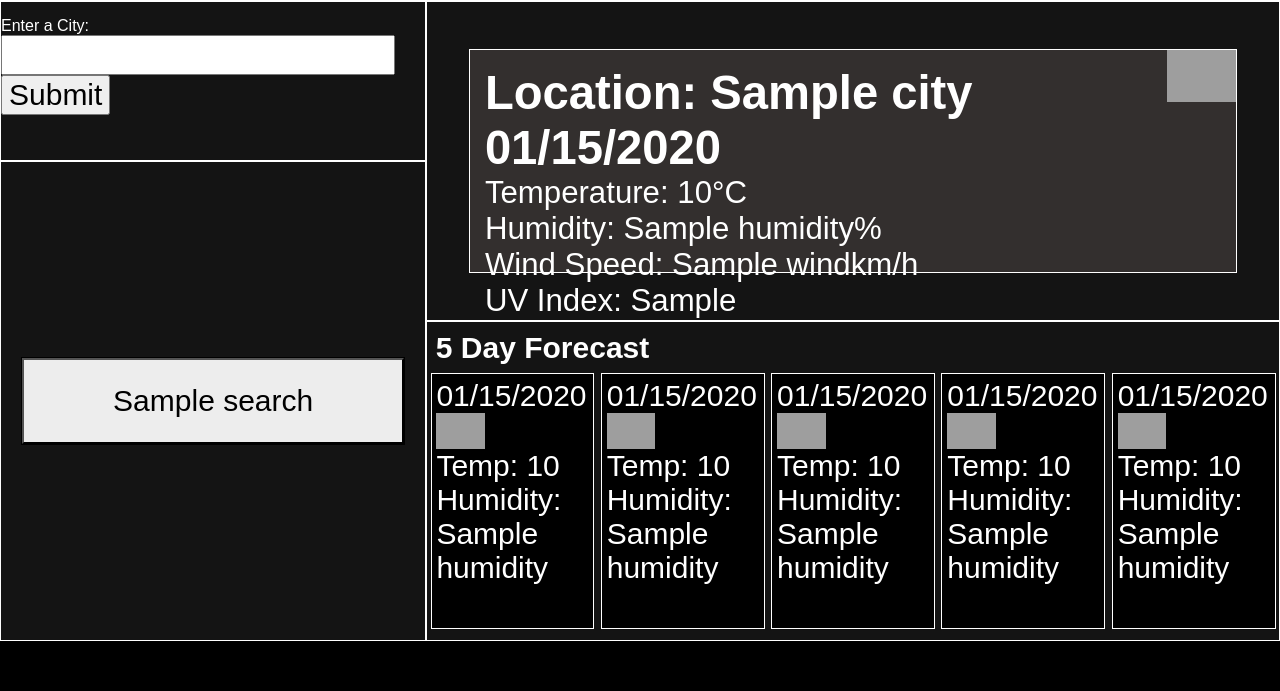
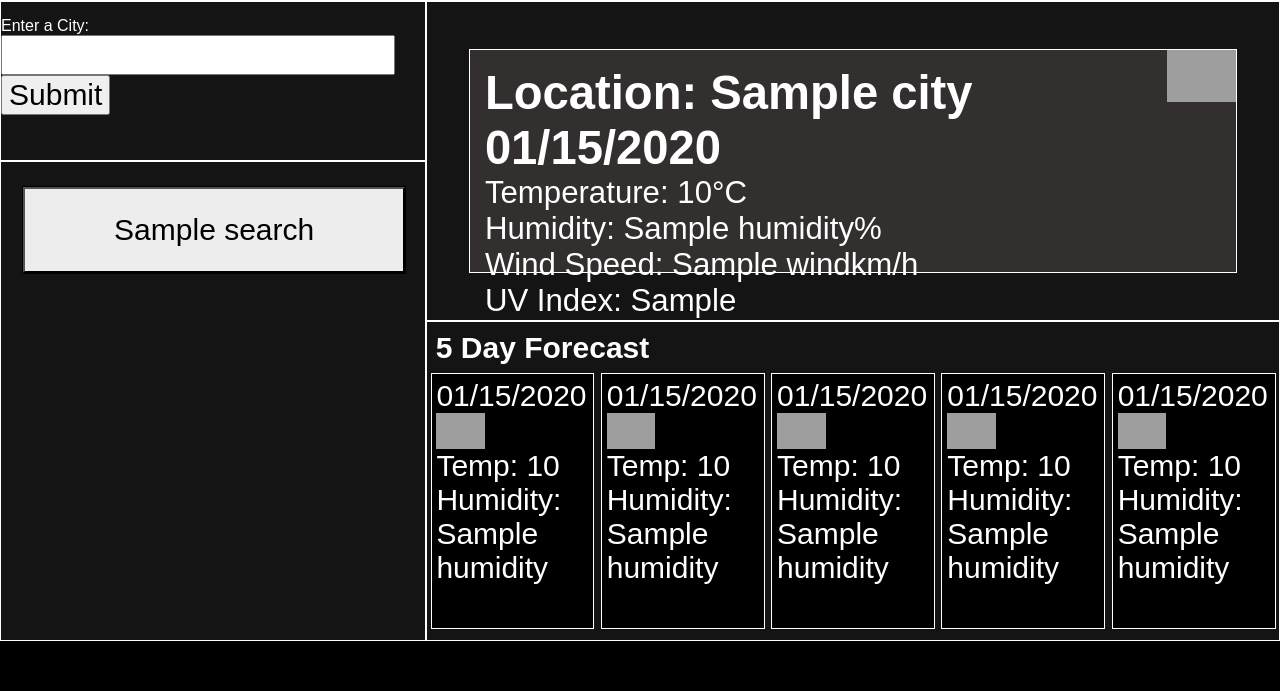
Before and after one commit to MicroOptimization/cdx_blog, a Flask app: template templates/weather_dasher.html in a window 1280 px wide. Shown: the part 159-850 px from the top of the page. Run offline with Flask 3, Linux system fonts and the light colour scheme; the template is opened without the code that fills it: most values are stand-ins (such as "Sample title", 1, 10 or a date in 2020); grey boxes are pictures that could not be loaded.

Commit message:
made some minor css changes to weather dasher's search history, looks more like a list now

```diff
--- a/static/css/wd.css
+++ b/static/css/wd.css
@@ -130,6 +130,7 @@ body * {
     height: 90%;
     width: 90%;
     /*background-color: rgb(108, 38, 38);*/
+    /*align-items: flex-start;*/
 }
 
 #historyform {
@@ -137,8 +138,8 @@ body * {
     width:100%;
 
     display: flex;
-    justify-content: center;
-    align-items: center;
+    justify-content: flex-start;
+    /*align-items: flex-start;*/
     flex-direction:column;
 }
 
@@ -152,7 +153,7 @@ body * {
 
     display: flex;
     justify-content: left;
-    align-items: center;
+    /*align-items: flex-start;*/
 }
 
 .historydiv > input {
@@ -163,6 +164,7 @@ body * {
     padding:0px;
     font-size: 30px;
     color:black;
+
 }
 
 
```
